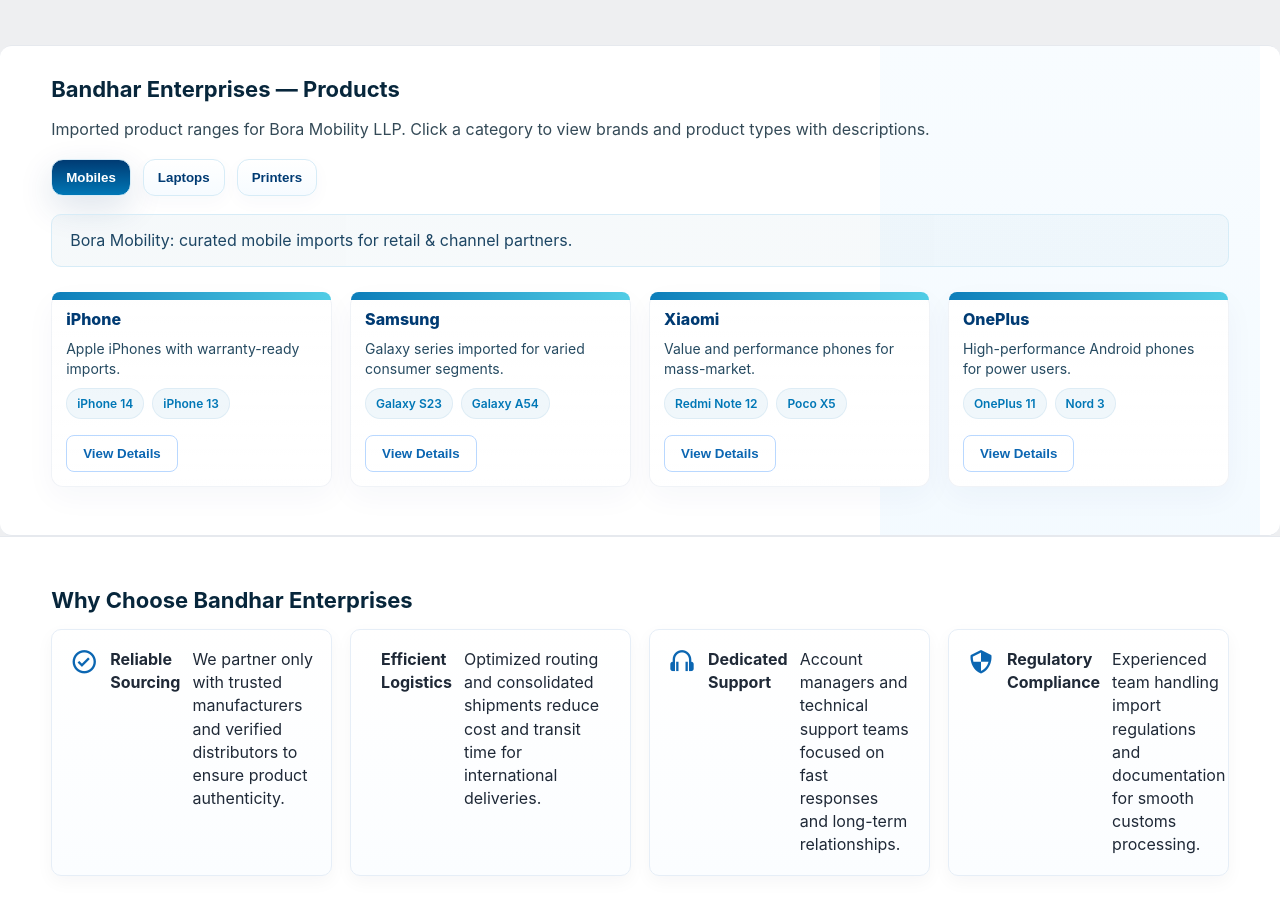
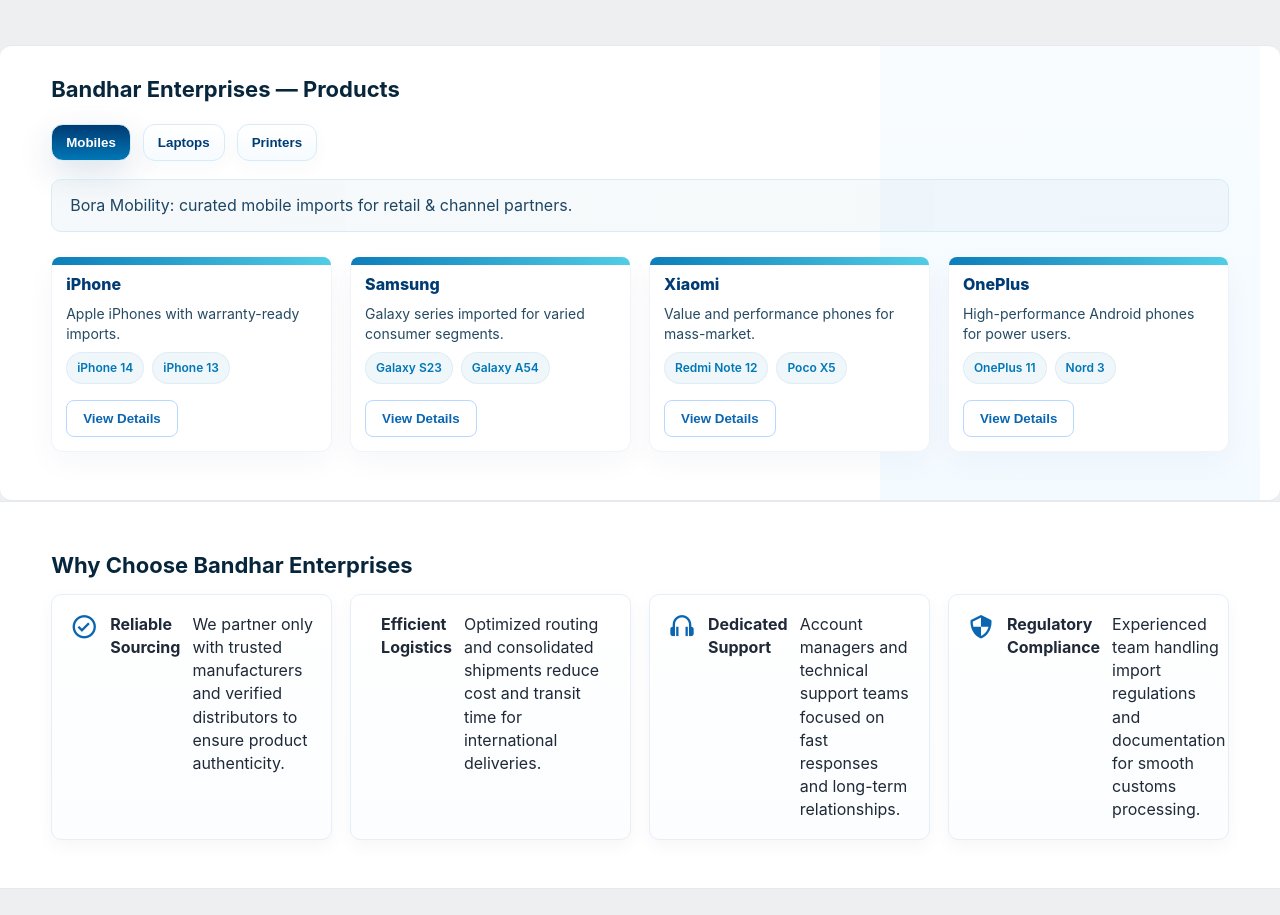
Before and after one commit to bandhar85/bandhar_ent, a plain HTML site: page index.html in a window 1280 px wide. Shown: the part 925-1840 px from the top of the page. Drawn offline with nearby package versions, Linux system fonts and the light colour scheme.

Commit message:
Update index.html

```diff
--- a/index.html
+++ b/index.html
@@ -134,7 +134,7 @@
   <section id="products-bora" class="section section-alt products-creative bora-creative">
     <div class="container">
       <h2 class="section-title">Bandhar Enterprises — Products</h2>
-      <p class="lead">Imported product ranges for Bora Mobility LLP. Click a category to view brands and product types with descriptions.</p>
+
 
       <div class="product-tabs-bora" role="tablist" aria-label="Bora product categories">
         <button class="tab-bora active" data-category="mobiles" role="tab" aria-selected="true">Mobiles</button>
```
